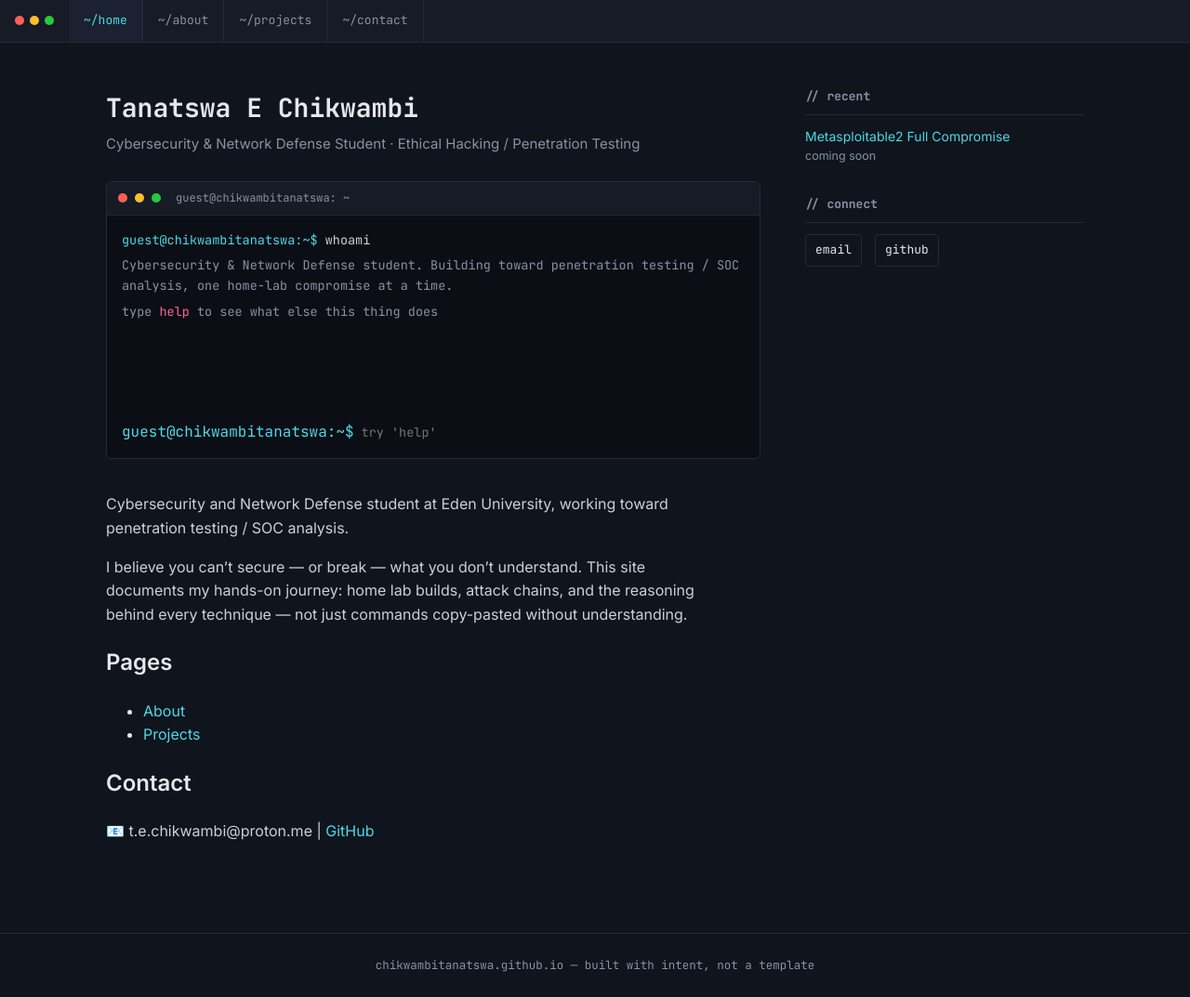
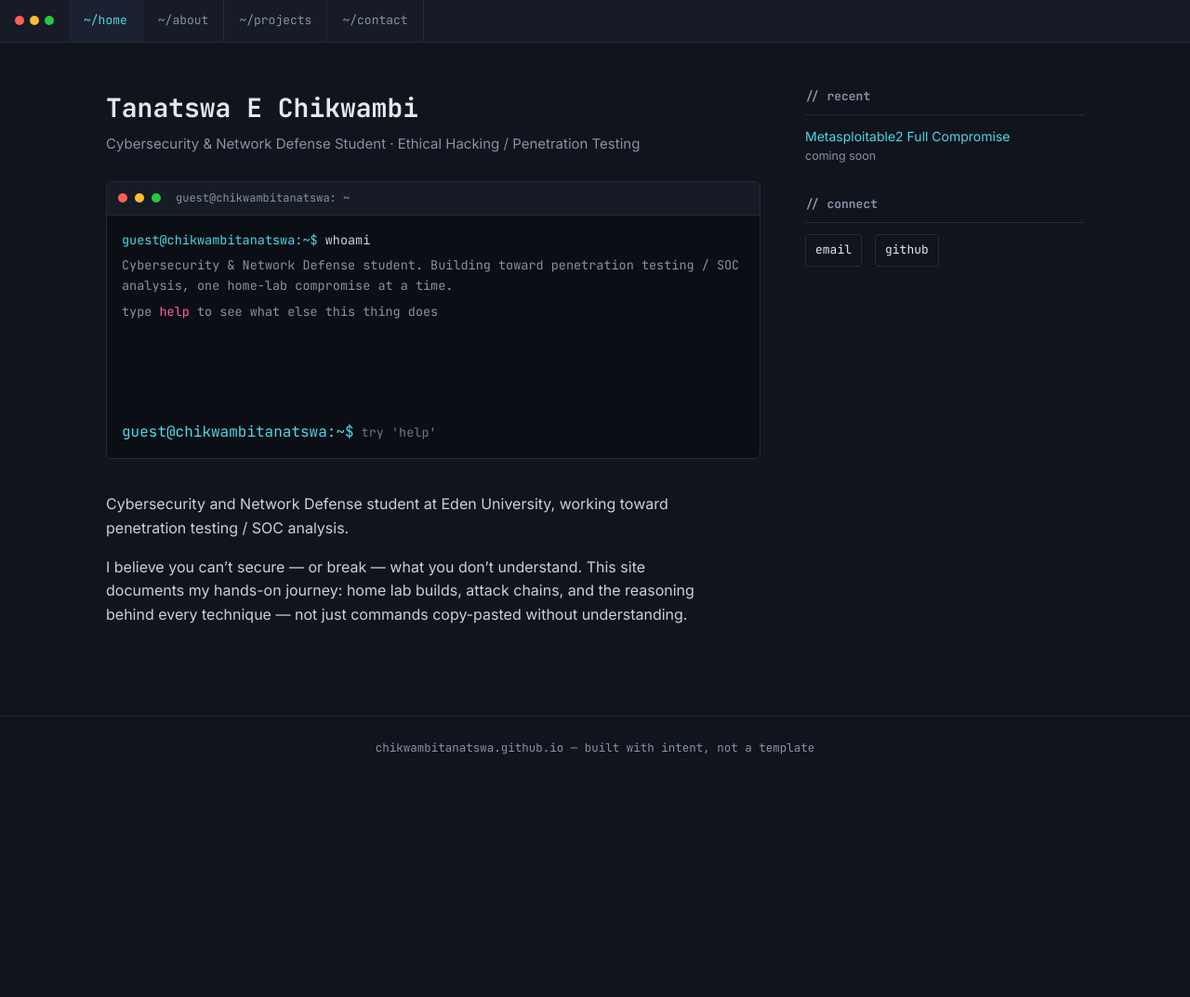
Before and after one commit to ChikwambiTanatswa/ChikwambiTanatswa.github.io, a Jekyll site: the page built from index.md, in a window 1280 px wide. Shown: the whole page at 93% size. Built offline with Jekyll 4.4.1, drawn with Linux system fonts in a browser that asks for light colours; after the commit the page ends 900 px from its top, so only the background shows below that.

Commit message:
Update index.md

```diff
--- a/index.md
+++ b/index.md
@@ -5,10 +5,3 @@ layout: default
 Cybersecurity and Network Defense student at Eden University, working toward penetration testing / SOC analysis.
 
 I believe you can't secure — or break — what you don't understand. This site documents my hands-on journey: home lab builds, attack chains, and the reasoning behind every technique — not just commands copy-pasted without understanding.
-
-## Pages
-- [About](/about.html)
-- [Projects](/projects.html)
-
-## Contact
-📧 t.e.chikwambi@proton.me | [GitHub](https://github.com/ChikwambiTanatswa)
```
